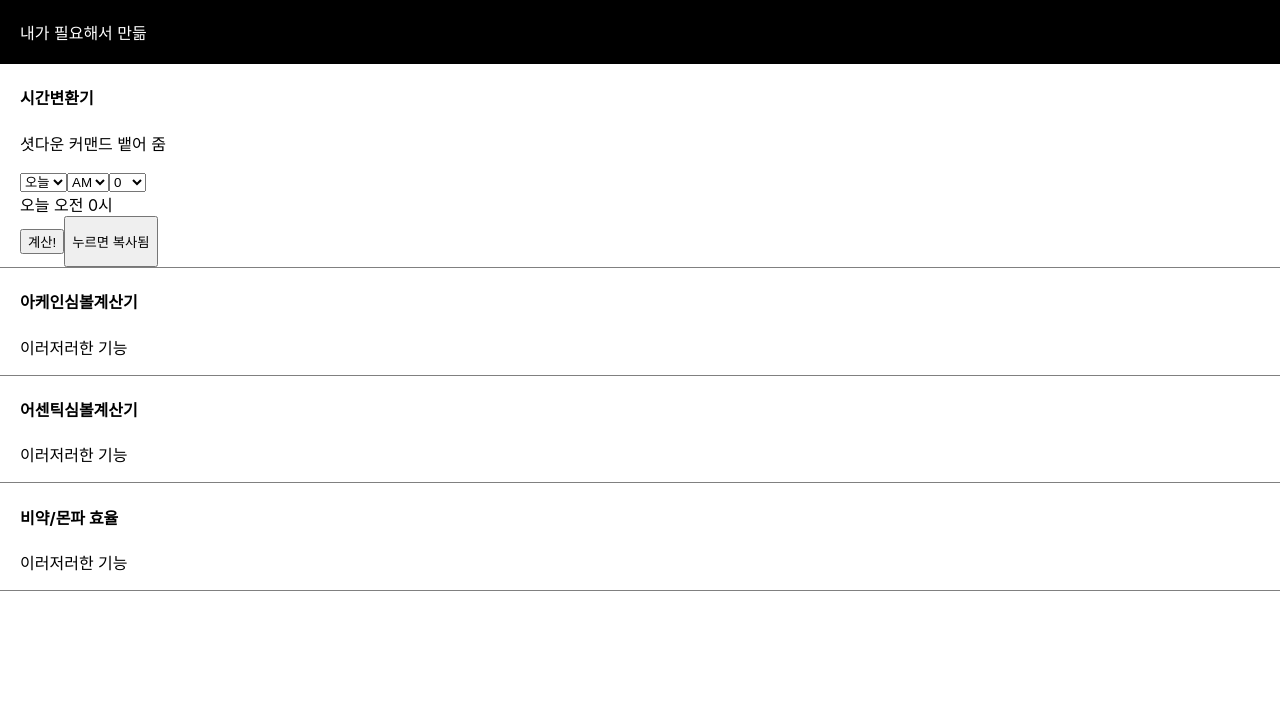
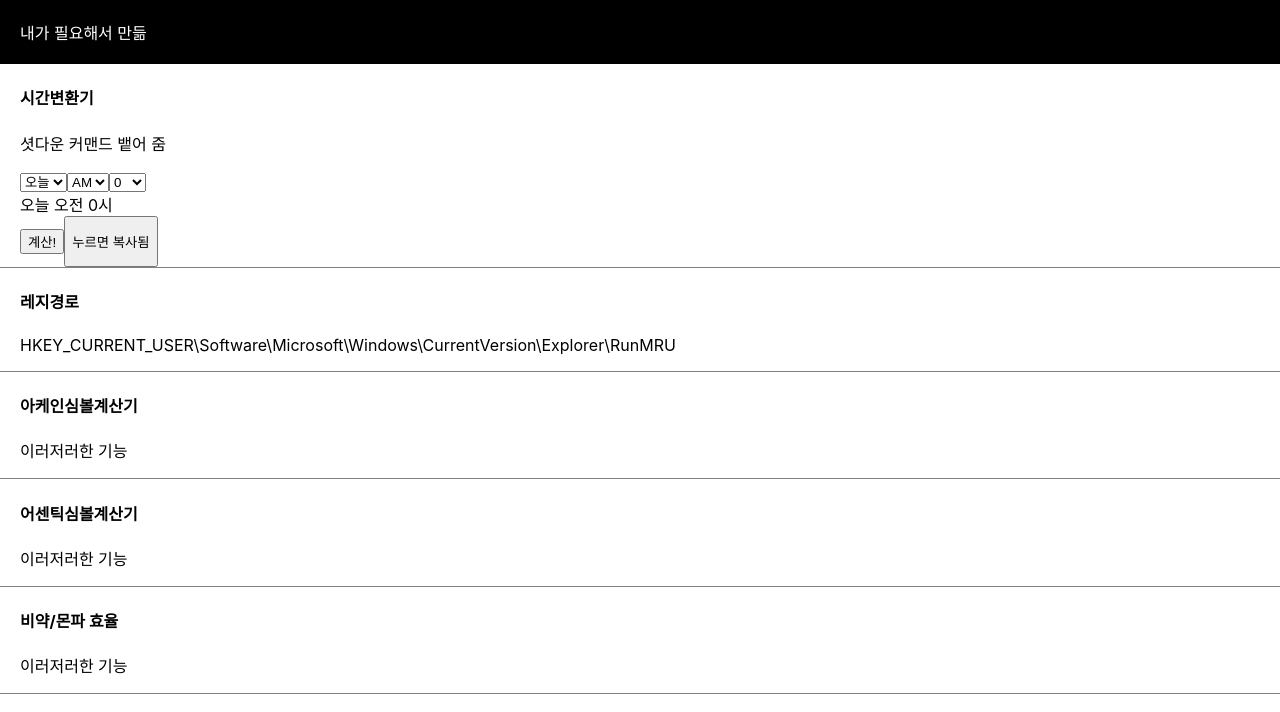
Before and after one commit to nordap/app, a React (Create React App) app: page / in a window 1280 px wide. Shown: the top 712 px of the page. Built offline with nearby package versions, Linux system fonts and the light colour scheme.

Commit message:
add reg path

```diff
--- a/src/App.js
+++ b/src/App.js
@@ -4,7 +4,7 @@ import * as React from 'react';
 
 function App() {
 
-  let [a, b] = useState(['시간변환기', '아케인심볼계산기', '어센틱심볼계산기', '비약/몬파 효율']);
+  let [a, b] = useState(['시간변환기', '레지경로', '아케인심볼계산기', '어센틱심볼계산기', '비약/몬파 효율']);
 
   let [cmdText, setCmd] = useState('');
 
@@ -62,6 +62,7 @@ function App() {
   const SelectBox = (props) => {
     const handleSelectChange = (e) => {
       setTimeDiff({ ...timeDiff, [e.target.name]: e.target.value });
+      setOption({ ...selectedOption, [e.target.category]: e.target.name });
     }
     return (
       <select name={props.options[0].category} onChange={handleSelectChange}>
@@ -95,7 +96,7 @@ function App() {
           <SelectBox options={HOUR} defaultValue="0"></SelectBox>
           <div>
             {
-              timeDiff.daydiff === 0 ? <>오늘 </>: <>내일 </>
+              timeDiff.daydiff === 0 ? <>오늘 </> : <>내일 </>
             }
             {
               timeDiff.ampm === 0 ? <>오전 </> : <>오후 </>
@@ -116,7 +117,7 @@ function App() {
       </div>
       <div className='list'>
         <h4>{a[1]}</h4>
-        <p>이러저러한 기능</p>
+        <p>HKEY_CURRENT_USER\Software\Microsoft\Windows\CurrentVersion\Explorer\RunMRU</p>
       </div>
       <div className='list'>
         <h4>{a[2]}</h4>
@@ -126,6 +127,10 @@ function App() {
         <h4>{a[3]}</h4>
         <p>이러저러한 기능</p>
       </div>
+      <div className='list'>
+        <h4>{a[4]}</h4>
+        <p>이러저러한 기능</p>
+      </div>
     </div >
   );
 }
```
